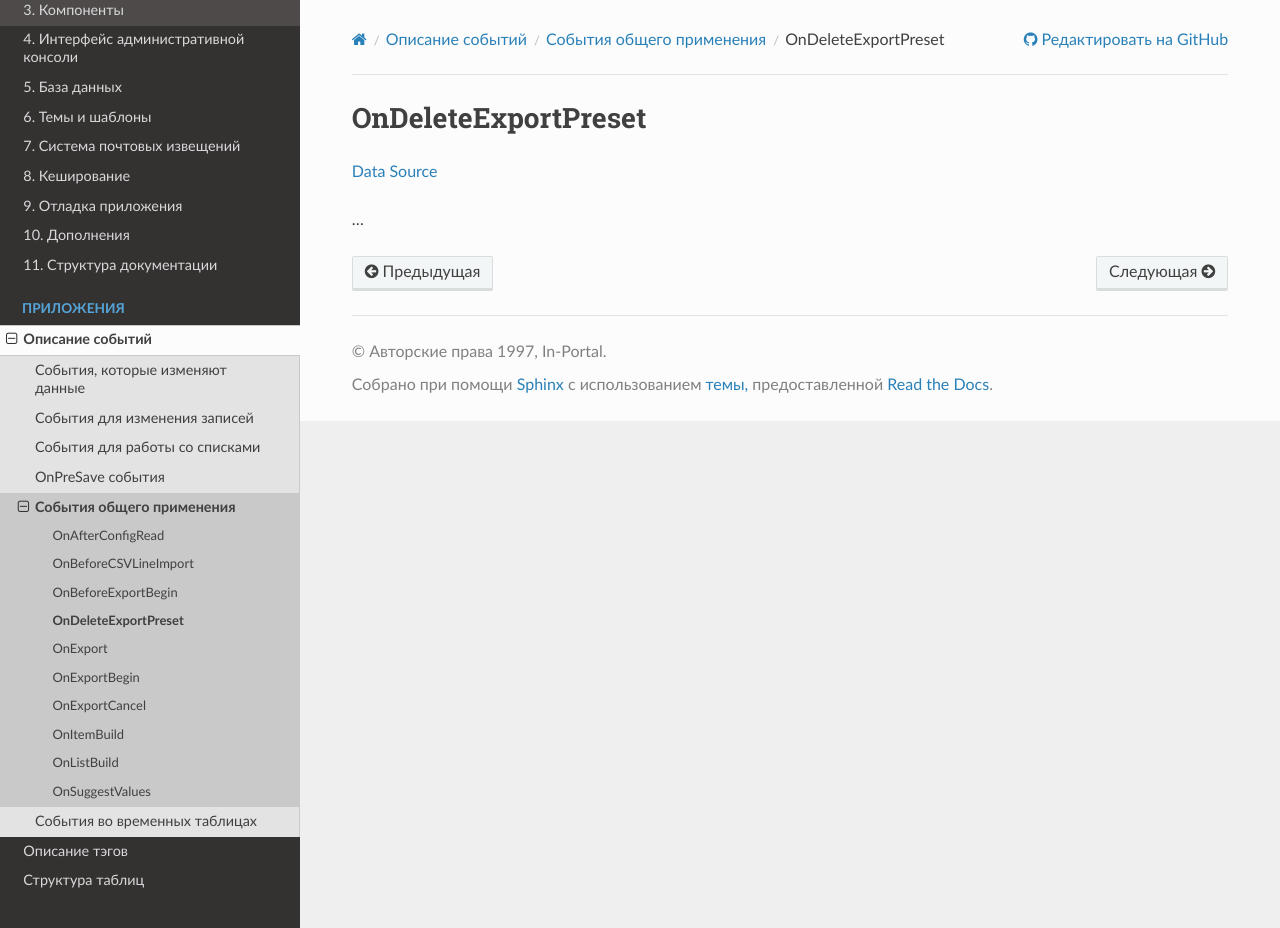
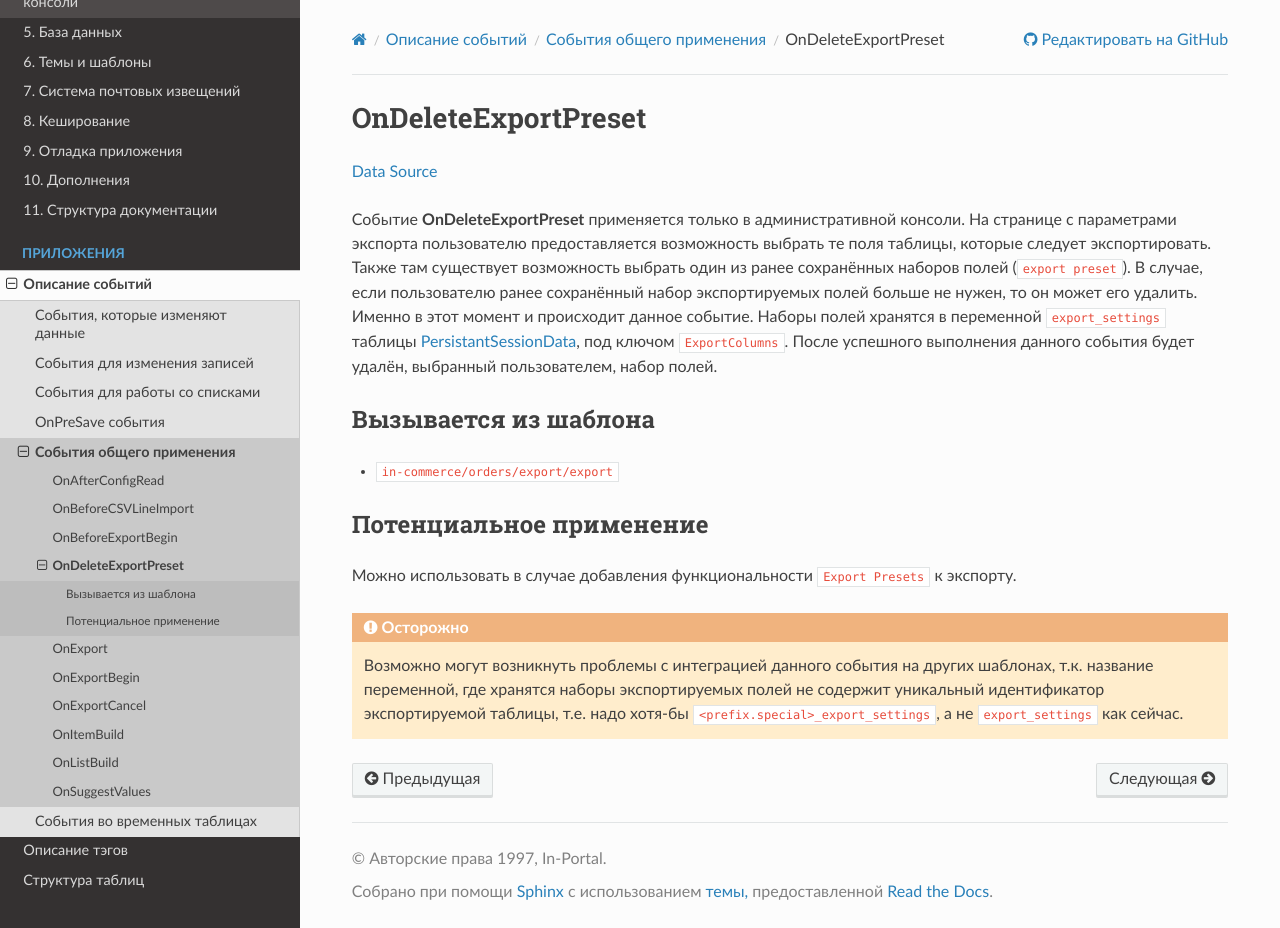
Before and after one commit to in-portal/guide-ru, a Sphinx documentation site: the page built from docs/events/general/on_delete_export_preset.rst, in a window 1280 px wide and 928 px high. Built offline with Sphinx 7.4.7 and the Read the Docs theme 3.1.0, drawn with Linux system fonts in a browser that asks for light colours.

Commit message:
Integrated "/events/general/on_delete_export_preset.rst"

```diff
--- a/docs/events/general/on_delete_export_preset.rst
+++ b/docs/events/general/on_delete_export_preset.rst
@@ -2,6 +2,32 @@ OnDeleteExportPreset
 ====================
 `Data Source`_
 
-...
+Событие **OnDeleteExportPreset** применяется только в административной консоли. На странице с параметрами
+экспорта пользователю предоставляется возможность выбрать те поля таблицы, которые следует экспортировать.
+Также там существует возможность выбрать один из ранее сохранённых наборов полей (``export preset``).
+В случае, если пользователю ранее сохранённый набор экспортируемых полей больше не нужен, то он может его
+удалить. Именно в этот момент и происходит данное событие. Наборы полей хранятся в переменной
+``export_settings`` таблицы :doc:`/database/table_structure/persistant_session_data`, под ключом
+``ExportColumns``. После успешного выполнения данного события будет удалён, выбранный пользователем,
+набор полей.
+
+Вызывается из шаблона
+---------------------
+
+- ``in-commerce/orders/export/export``
+
+Потенциальное применение
+------------------------
+
+Можно использовать в случае добавления функциональности ``Export Presets`` к экспорту.
+
+.. include:: /includes/needs_refactoring.rst
+
+.. caution::
+
+   Возможно могут возникнуть проблемы с интеграцией данного события на других шаблонах, т.к. название
+   переменной, где хранятся наборы экспортируемых полей не содержит уникальный идентификатор
+   экспортируемой таблицы, т.е. надо хотя-бы ``<prefix.special>_export_settings``, а не ``export_settings``
+   как сейчас.
 
 .. _Data Source: http://guide.in-portal.org/rus/index.php/EventHandler:OnDeleteExportPreset
```
